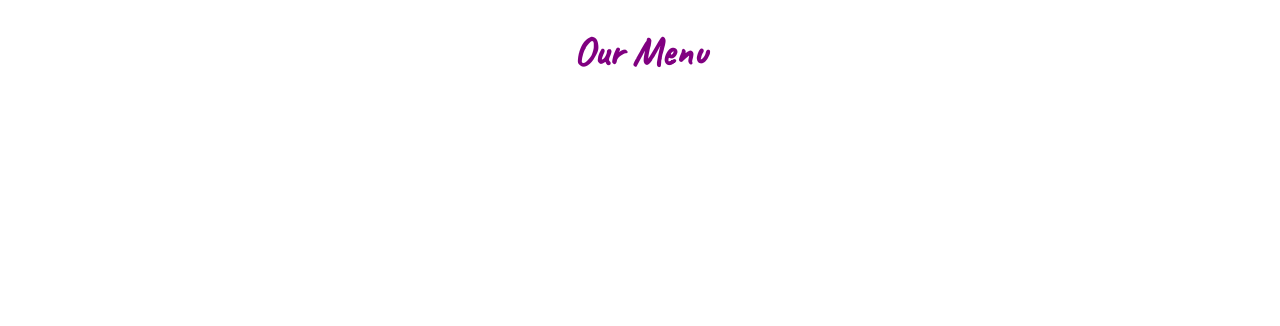
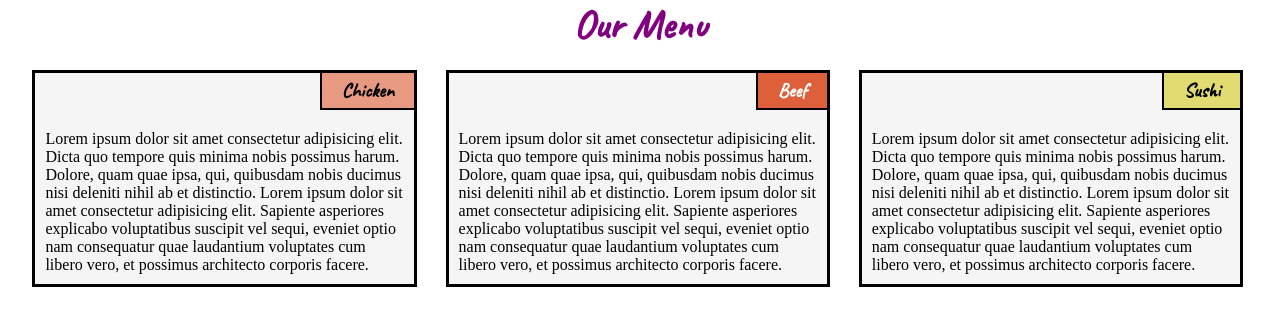
Before and after one commit to SaKsHi-14/course-era, a plain HTML site: page index.html in a window 1280 px wide. Drawn offline with Linux system fonts and the light colour scheme.

Commit message:
final code

```diff
--- a/css/index-style.css
+++ b/css/index-style.css
@@ -1,10 +1,30 @@
-*{
-    box-sizing: border-box;
+*{ box-sizing: border-box;margin: 0;padding: 0;}
+
+.container{padding: 20px;}
+
+h1{ color:purple; text-align: center; font-family: 'Caveat', cursive; font-size: 40px; }
+
+.div33{ display: inline-block; width: 31%; border: 3px solid black;margin: 0 1%; background-color: #f5f5f5;}
+
+h3{ float: right; display: inline-block;  width: fit-content; padding: 5px 20px; border-left: 2px solid black; border-bottom: 2px solid black; margin: 0 0 10px; font-family: 'Caveat', cursive; font-size: 20px;}
+
+div.chicken h3{ background-color: rgb(231, 153, 130);}
+
+div.beef h3{ background-color:rgb(221, 96, 58) ;color: white; }
+
+div.sushi h3{background-color: rgb(226, 219, 114);}
+
+p{ clear: both; padding: 10px;}
+
+@media only screen and (min-width:768px) and (max-width:991px) {
+
+    .div33.div50.chicken,.div33.div50.beef{width: 47%;display: inline-block;margin: 2% 1%;}
+
+    .div33.div100.sushi{display: block;width: 100%;margin: 0;}
 }
+@media only screen and (max-width:767px){
+    .container{padding: 20px 40px;}
 
-h1{
-    color:purple;
-    text-align: center;
-    font-family: 'Caveat', cursive;
-    font-size: 40px;
+    .div33.div50.chicken,.div33.div50.beef,.div33.div100.sushi{width: 100%;display: block;margin: 20px 0;}
+
 }
--- a/index.html
+++ b/index.html
@@ -12,6 +12,19 @@
 </head>
 <body>
     <h1>Our Menu</h1>
-
+    <div class="container">
+        <div class="div33 div50 chicken">
+            <h3>Chicken</h3>
+            <p>Lorem ipsum dolor sit amet consectetur adipisicing elit. Dicta quo tempore quis minima nobis possimus harum. Dolore, quam quae ipsa, qui, quibusdam nobis ducimus nisi deleniti nihil ab et distinctio. Lorem ipsum dolor sit amet consectetur adipisicing elit. Sapiente asperiores explicabo voluptatibus suscipit vel sequi, eveniet optio nam consequatur quae laudantium voluptates cum libero vero, et possimus architecto corporis facere.</p>
+        </div>
+        <div class="div33 div50 beef">
+            <h3>Beef</h3>
+            <p>Lorem ipsum dolor sit amet consectetur adipisicing elit. Dicta quo tempore quis minima nobis possimus harum. Dolore, quam quae ipsa, qui, quibusdam nobis ducimus nisi deleniti nihil ab et distinctio. Lorem ipsum dolor sit amet consectetur adipisicing elit. Sapiente asperiores explicabo voluptatibus suscipit vel sequi, eveniet optio nam consequatur quae laudantium voluptates cum libero vero, et possimus architecto corporis facere.</p>
+        </div>
+        <div class="div33 div100 sushi">
+            <h3>Sushi</h3>
+            <p>Lorem ipsum dolor sit amet consectetur adipisicing elit. Dicta quo tempore quis minima nobis possimus harum. Dolore, quam quae ipsa, qui, quibusdam nobis ducimus nisi deleniti nihil ab et distinctio. Lorem ipsum dolor sit amet consectetur adipisicing elit. Sapiente asperiores explicabo voluptatibus suscipit vel sequi, eveniet optio nam consequatur quae laudantium voluptates cum libero vero, et possimus architecto corporis facere.</p>
+        </div>
+    </div>
 </body>
 </html>
```
